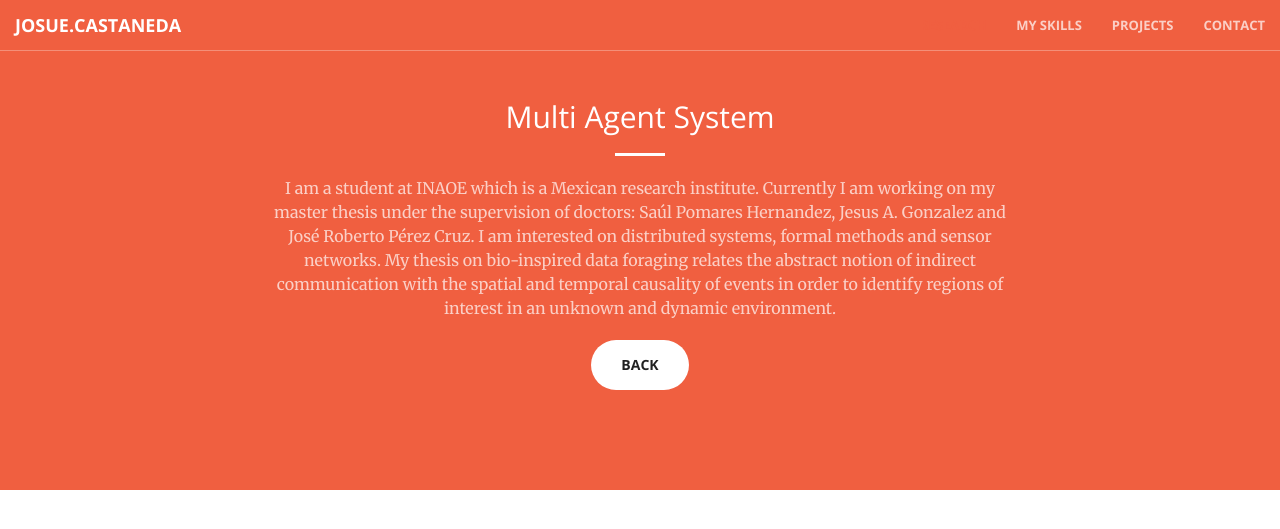
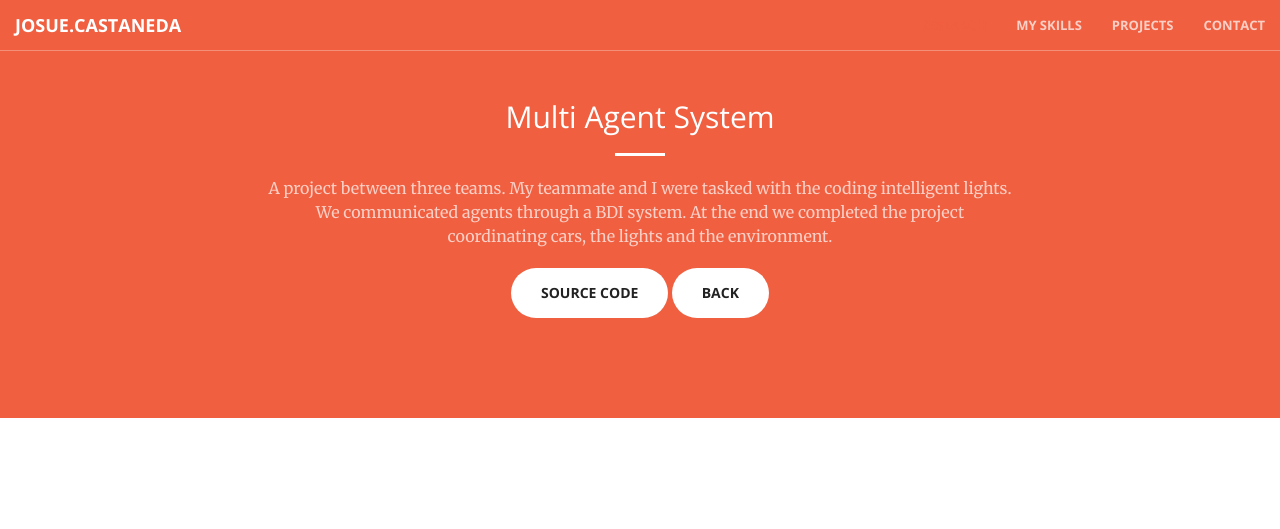
Before and after one commit to JosueCastaneda/JosueCastaneda.github.io, a Jekyll site: the page built from multiagente.html, in a window 1280 px wide. Shown: the top 529 px of the page. Built offline with Jekyll 4.4.1, drawn with Linux system fonts in a browser that asks for light colours.

Commit message:
Obteniendo el formato correcto, ya casi dos

```diff
--- a/_includes/agente.html
+++ b/_includes/agente.html
@@ -4,7 +4,8 @@
             <div class="col-lg-8 col-lg-offset-2 text-center">
                 <h2 class="section-heading">Multi Agent System</h2>
                 <hr class="light">
-                <p class="text-faded">I am a student at INAOE which is a Mexican research institute. Currently I am working on my master thesis under the supervision of doctors: Saúl Pomares Hernandez, Jesus A. Gonzalez and José Roberto Pérez Cruz. I am interested on distributed systems, formal methods and sensor networks. My thesis on bio-inspired data foraging relates the abstract notion of indirect communication with the spatial and temporal causality of events in order to identify regions of interest in an unknown and dynamic environment.</p>
+                <p class="text-faded">A project between three teams. My teammate and I were tasked with the coding intelligent lights. We communicated agents through a BDI system. At the end we completed the project coordinating cars, the lights and the environment.</p>
+                <a href="https://github.com/JosueCastaneda/traficoMultiagente" class="btn btn-default btn-xl">Source Code</a>
                 <a href="index.html" class="btn btn-default btn-xl">Back</a>
             </div>
         </div>
```
